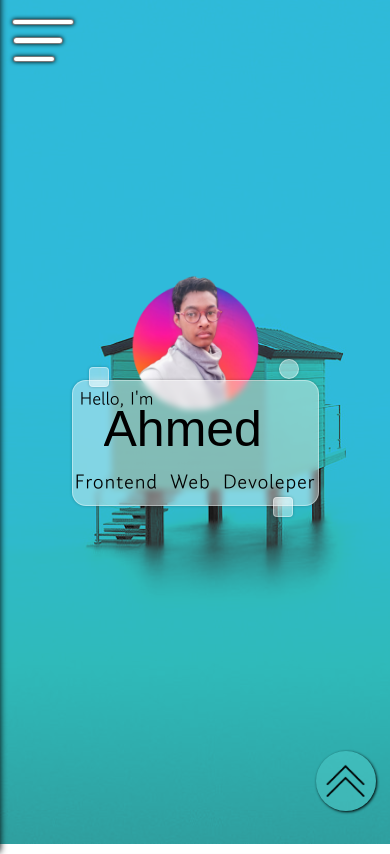
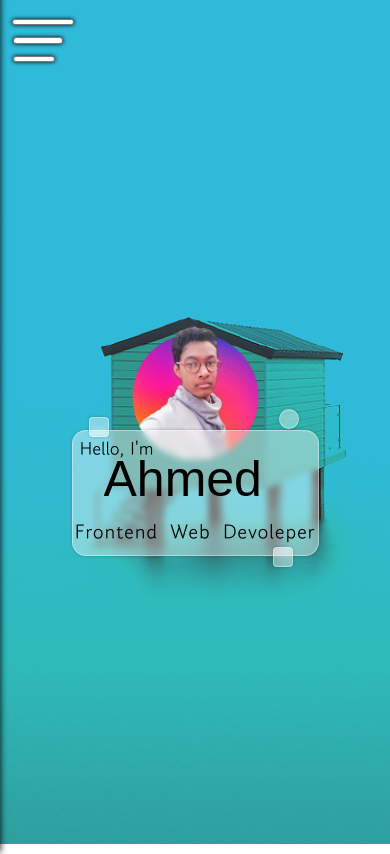
Before and after one commit to Ahmedsbey/My-resume, a plain HTML site: page index.html in a window 390 px wide. Shown: the top 854 px of the page. Drawn offline with Linux system fonts and the light colour scheme; a web font is replaced by a local one.

Commit message:
minor change & fix scroll up btn

```diff
--- a/Resp-Resume.css
+++ b/Resp-Resume.css
@@ -76,7 +76,7 @@ box-shadow: none;
   left:-1px; height:45px; display: none;
 }
  .Main{
-   margin-bottom: 100px;
+   /* margin-bottom: 100px; */
   position: absolute;
     justify-content: center;
     align-items: center;
--- a/Resume.css
+++ b/Resume.css
@@ -9,9 +9,9 @@ html{
   scroll-behavior:smooth;
 }
 
-::-webkit-scrollbar{
+/* ::-webkit-scrollbar{
   display: none;
-}
+}  */
 #scrollbar{
   width: 0;
   height: 2px;
--- a/Resume.js
+++ b/Resume.js
@@ -1,24 +1,3 @@
-// const container = document.querySelector('.background');
-// for (var i = 1; i <= 50; i++) {
-//     const blocks = document.createElement('div');
-//     blocks.classList.add('block');
-//     container.appendChild(blocks);
-// }
-// function generate() {
-//     anime({
-//         targets: '.block',
-//         translateX: function () {
-//             return anime.random(-700, 700)
-//         },
-//         translateY: function () {
-//             return anime.random(-700, 700)
-//         },
-//         scale: function () {
-//             return anime.random(1, 5)
-//         }
-//     })
-// }
-// generate()
 function openNavbar() {
     document.getElementById('Navbar').classList.toggle('openNavbar');
     document.getElementById('arrow').classList.toggle('closebtn');
@@ -31,7 +10,7 @@ function transparent() {
 function forScroll(){
     window.scrollTo(0,0);
 }
-
+// upper scroll button
 window.onscroll = function(){
 var html =  document.documentElement;
 var scrolltop = html.scrollTop;
@@ -42,7 +21,9 @@ document.querySelector('#scrollbar').style.width = unit + "%";
 
 if(unit <= 51.17876468274297){
     document.querySelector('.scrollto').style.opacity = 0;
-}else {
+}else if(unit >= 51.17876468274297 && unit <=  99.99033585442847){
     document.querySelector('.scrollto').style.opacity = 1;
+}else if(unit >= 99.99033585442847) {
+    document.querySelector('.scrollto').style.opacity = 0;
 }
 }
```
